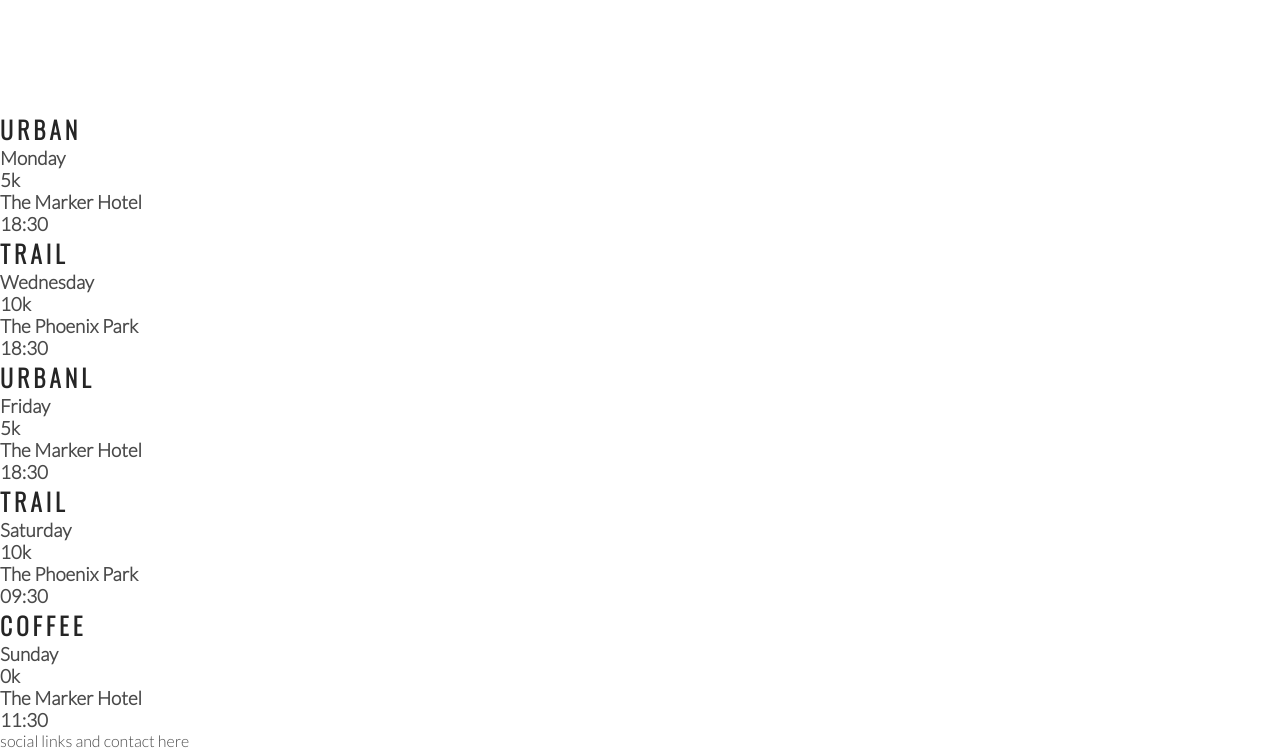
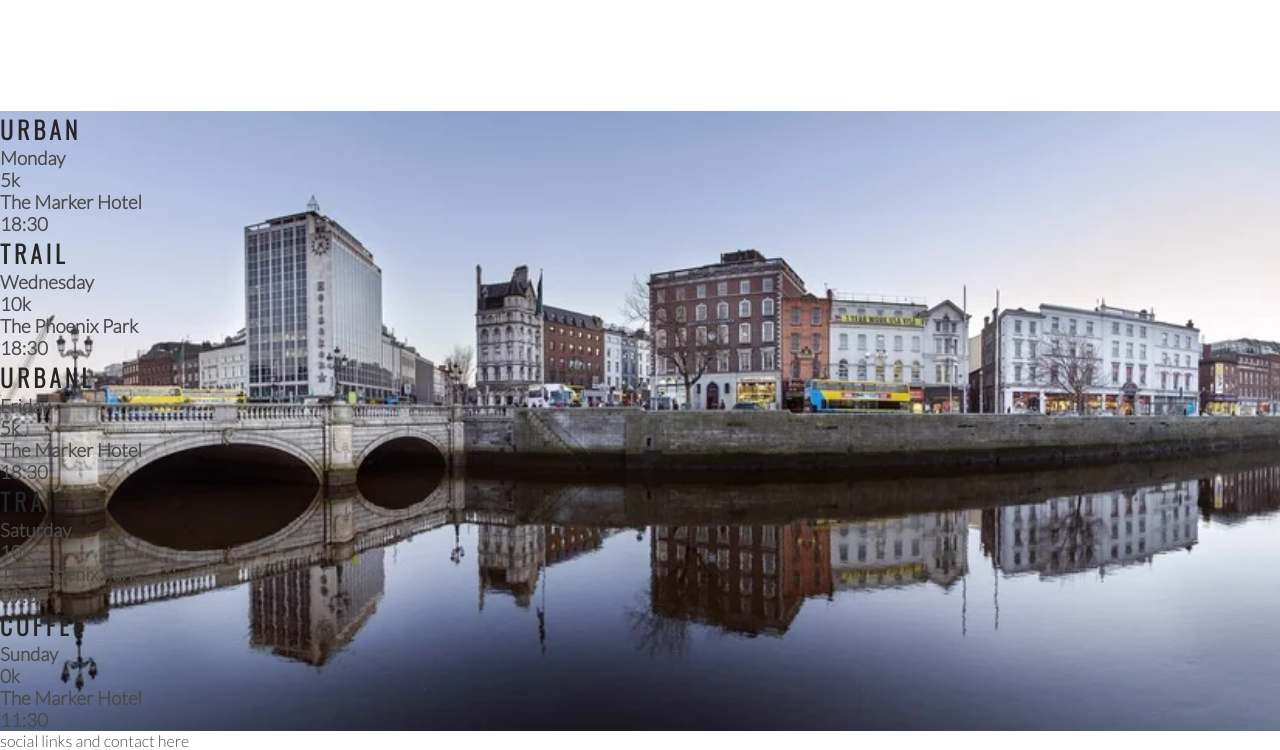
Before and after one commit to Fredricho/Love-running, a plain HTML site: page index.html in a window 1280 px wide. Shown: the part 1184-1934 px from the top of the page. Drawn offline with nearby package versions, Linux system fonts and the light colour scheme; a script that the page names is missing.

Commit message:
Add background image for times section

```diff
--- a/assets/css/style.css
+++ b/assets/css/style.css
@@ -180,3 +180,13 @@ text-align: right;
     height: 100%;
     border-radius: 50%;
 }
+/* Event times */
+#times{
+background-image: url('../images/dublin-city.webp');
+background-repeat: no-repeat;
+background-size: cover;
+background-position: center;
+width: 100%;
+overflow: hidden;
+
+}
--- a/index.html
+++ b/index.html
@@ -81,7 +81,7 @@
            <div id="circle-cover-bg">
         </div>
     </section>
-    <section>
+    <section id="times">
        <div>
         <h2>Urban</h2>
         <h3>Monday</h3>
```
Also changed, not shown: assets/images/dublin-city.webp (added).
